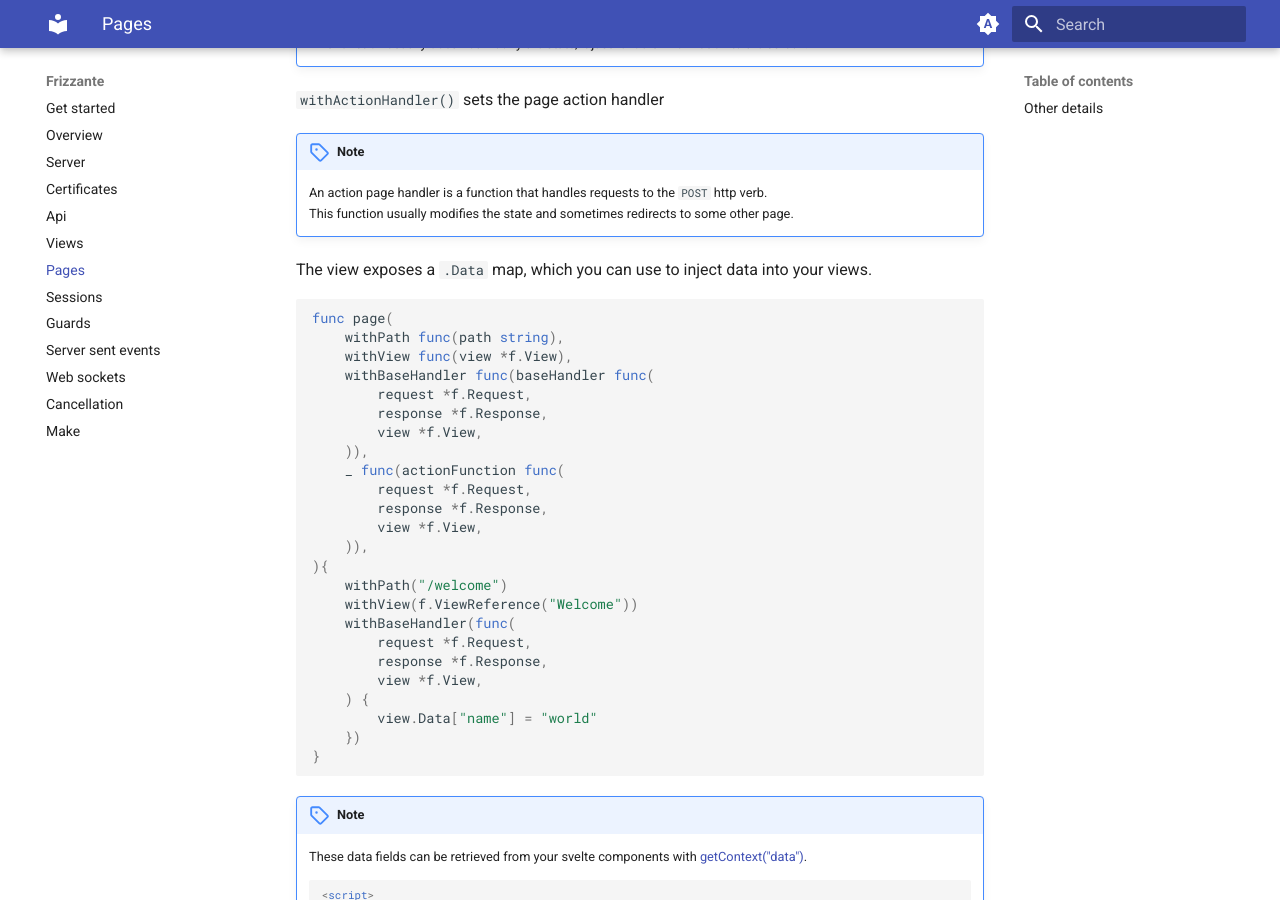
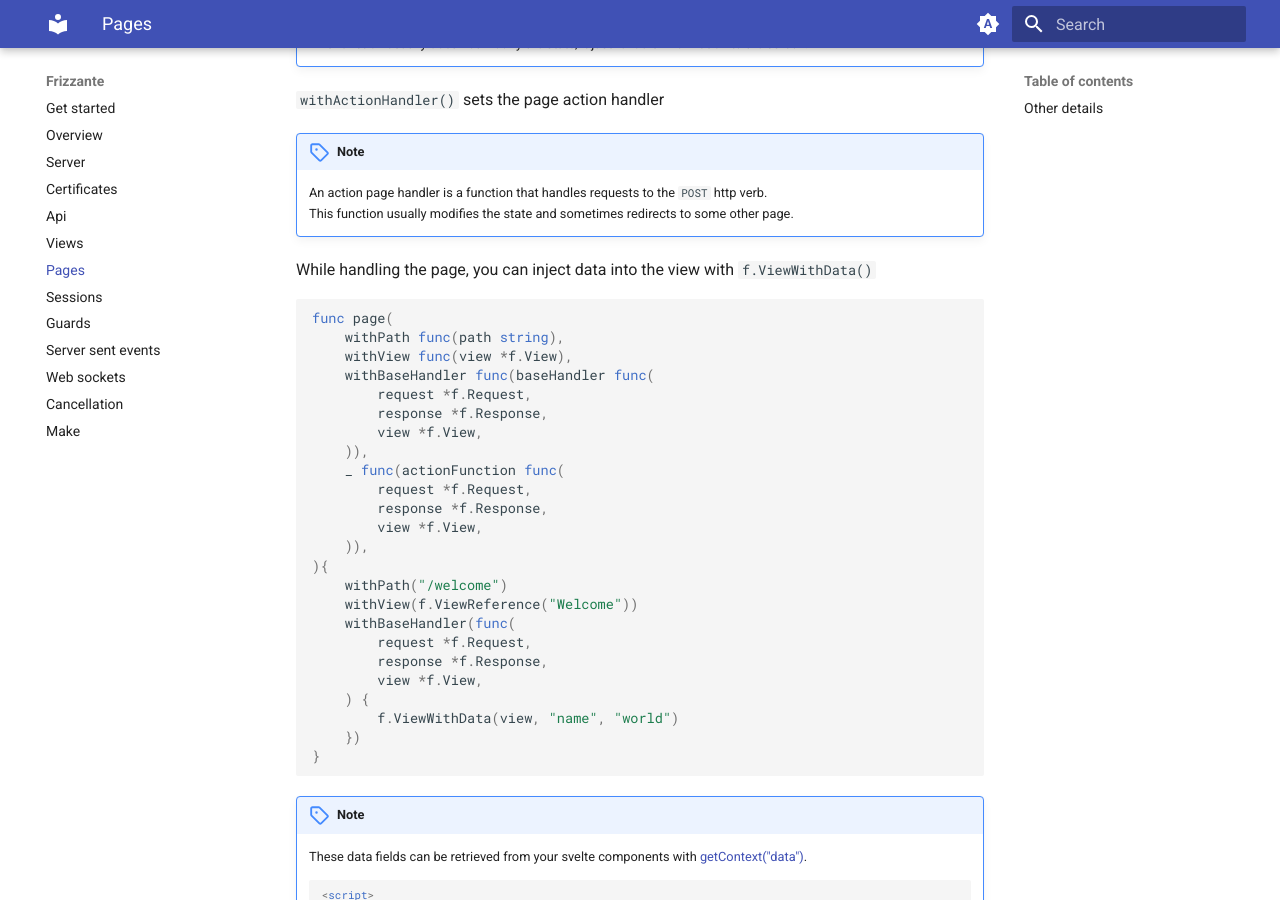
Before and after one commit to razshare/frizzante-docs, an MkDocs documentation site: the page built from docs/pages.md, in a window 1280 px wide and 900 px high, scrolled down 2478 px. Built offline with MkDocs 1.6.1 and Material for MkDocs 9.7.7, drawn with Linux system fonts in a browser that asks for light colours.

Commit message:
chore(docs): updating pages.

````diff
--- a/docs/pages.md
+++ b/docs/pages.md
@@ -120,10 +120,9 @@ and `withView()` sets the view of your page.
 	This function usually modifies the state and
 	sometimes redirects to some other page.
 
-The view exposes a `.Data` map, which you can use to inject data into your views.
+While handling the page, you can inject data into the view with `f.ViewWithData()`
 
 ```go
-
 func page(
 	withPath func(path string),
 	withView func(view *f.View),
@@ -145,7 +144,7 @@ func page(
 		response *f.Response,
 		view *f.View,
 	) {
-		view.Data["name"] = "world"
+		f.ViewWithData(view, "name", "world")
 	})
 }
 ```
````
